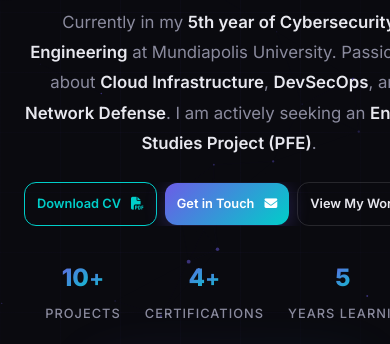
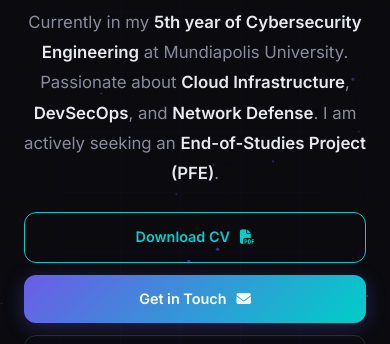
Before and after one commit to SoufianeMajd/Portfolio, a website: page public/index.html in a window 390 px wide. Shown: the part 288-632 px from the top of the page. Drawn offline with Linux system fonts and the light colour scheme.

Commit message:
Adjust mobile responsiveness

```diff
--- a/public/style.css
+++ b/public/style.css
@@ -1645,6 +1645,10 @@
 
     .contact-grid {
         grid-template-columns: 1fr;
+    }
+
+    .gallery-grid {
+        grid-template-columns: repeat(2, 1fr);
     }
 
     .profile-card {
@@ -1694,6 +1698,10 @@
         grid-template-columns: 1fr;
     }
 
+    .gallery-grid {
+        grid-template-columns: 1fr;
+    }
+
     .section {
         padding: 80px 0;
     }
@@ -1715,18 +1723,16 @@
 
 @media (max-width: 480px) {
     .hero-cta {
-        flex-direction: row;
-        flex-wrap: nowrap;
-        align-items: center;
-        gap: 8px;
-        overflow-x: auto;
+        flex-direction: column;
+        align-items: stretch;
+        gap: 12px;
+        width: 100%;
     }
 
     .btn {
-        width: auto;
+        width: 100%;
         justify-content: center;
-        padding: 10px 12px;
-        font-size: 0.8rem;
-        white-space: nowrap;
-    }
-}
+        padding: 12px 16px;
+        font-size: 0.9rem;
+    }
+}
```
